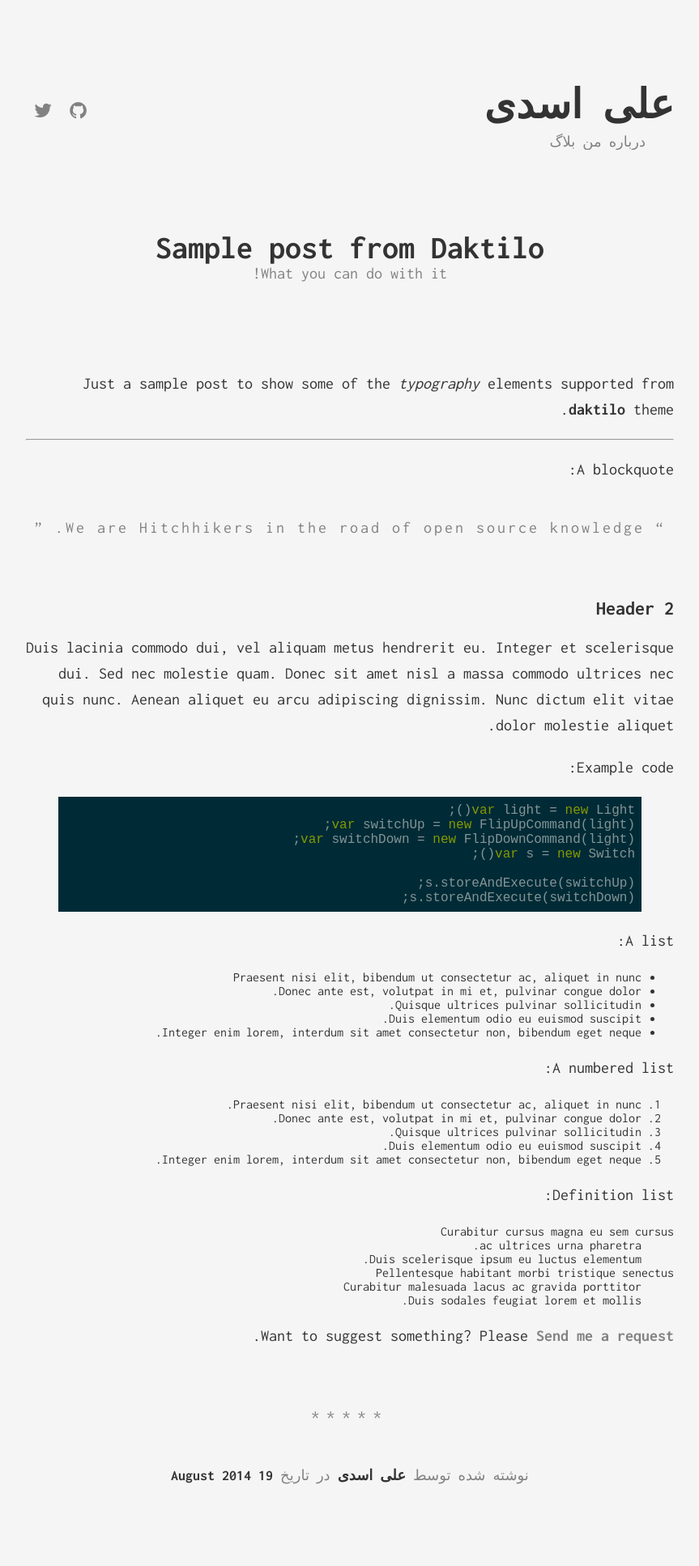
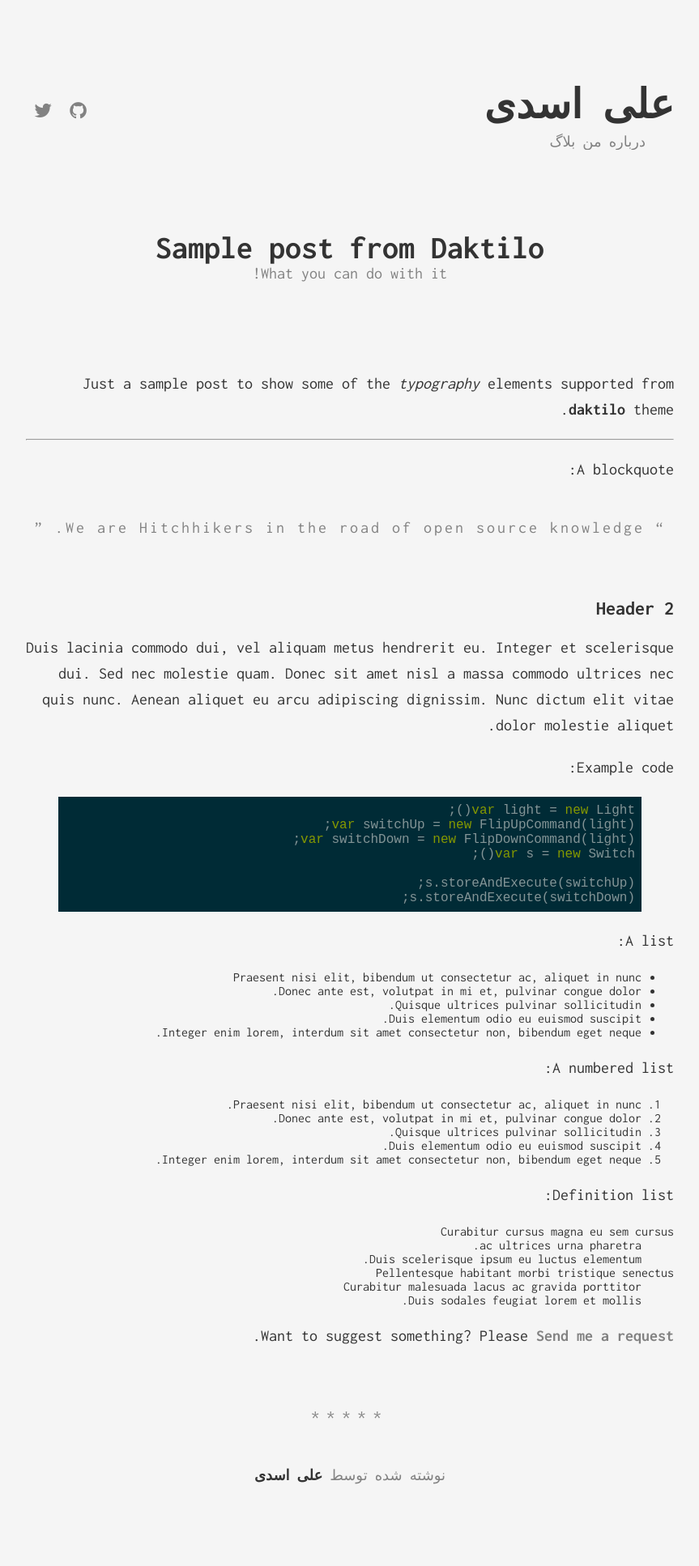
Before and after one commit to iamaliasadi/iamaliasadi.github.io, a Jekyll site: the page built from _posts/2015-09-08-sample-post.markdown, in a window 1280 px wide. Shown: the whole page at 81% size, without its empty margins (208-1071 px from the left). Built offline with Jekyll 4.4.1, drawn with Linux system fonts in a browser that asks for light colours.

Commit message:
change body

```diff
--- a/_includes/post/about.html
+++ b/_includes/post/about.html
@@ -2,6 +2,6 @@
     <div class="about__devider">*****</div>
     <div class="about__text">
         نوشته شده توسط  <strong> {% if page.author.fullname %} {{ page.author.fullname }} {% else %} {{ site.author.fullname }} {% endif %}</strong>
-        در تاریخ <strong>{{ page.date | date: "%d %B %Y" }}</strong>
+<!--        در تاریخ <strong>{{ page.date | date: "%d %B %Y" }}</strong>-->
     </div>
 </div>
--- a/index.html
+++ b/index.html
@@ -10,7 +10,7 @@ sitemap:
     {% for post in site.posts %}
         <li class="post-teaser">
             <a href="{{ post.url | prepend: site.baseurl }}">
-                <span class="post-teaser__date">{{ post.date | date: "%d %B %Y" }}</span>
+<!--                <span class="post-teaser__date">{{ post.date | date: "%d %B %Y" }}</span>-->
                 <span class="post-teaser__title">{{ post.title }}</span>
             </a>
         </li>
```
